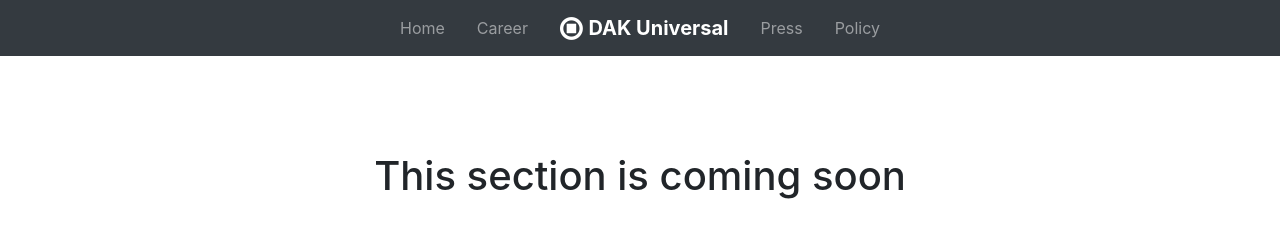
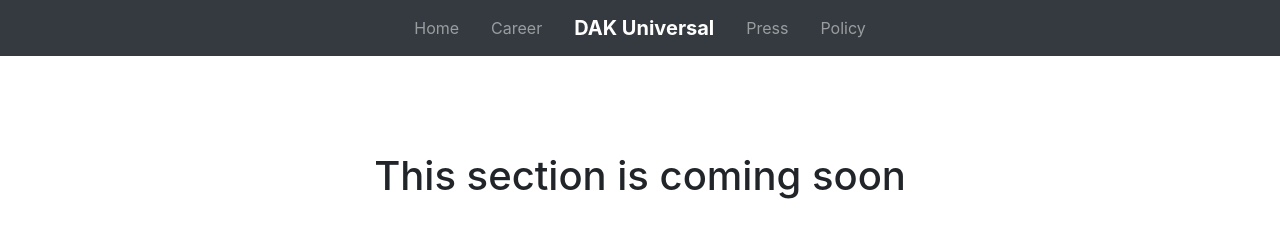
Before and after one commit to DAK-Universal/Website, a plain HTML site: page Career.html in a window 1280 px wide. Drawn offline with nearby package versions, Linux system fonts and the light colour scheme.

Commit message:
Update Career.html

```diff
--- a/Career.html
+++ b/Career.html
@@ -17,7 +17,7 @@
         <ul class="navbar-nav">
           <li class="nav-item mx-2"> <a class="nav-link" href="index.html">Home</a> </li>
           <li class="nav-item mx-2"> <a class="nav-link" href="Career.html">Career</a> </li>
-          <li class="nav-item mx-2"> <a class="nav-link navbar-brand mr-0 text-white" href="#"><i class="fa d-inline fa-lg fa-stop-circle-o"></i>
+          <li class="nav-item mx-2"> <a class="nav-link navbar-brand mr-0 text-white" href="#">
               <b> DAK Universal</b></a> </li>
           <li class="nav-item mx-2" id="legal"> <a class="nav-link" href="https://insider.dakuniversal.com/" target="_blank">Press</a> </li>
           <li class="nav-item mx-2"> <a class="nav-link" href="Policy.html" target="_blank">Policy</a> </li>
```
